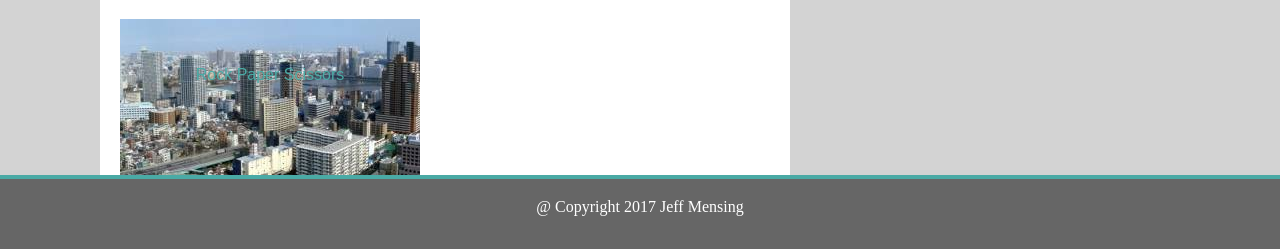
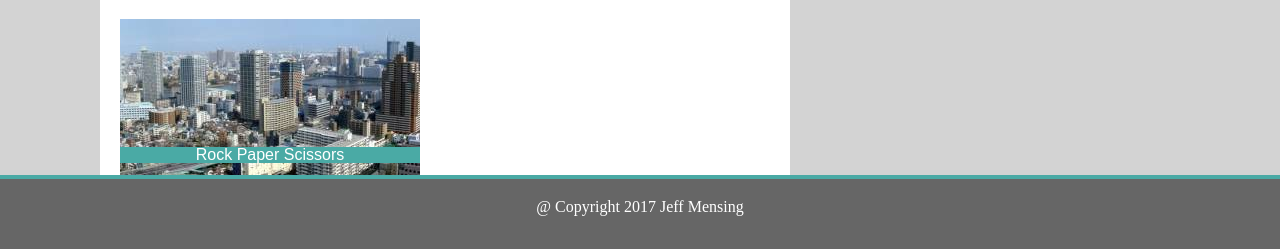
Before and after one commit to jeffmensing/Basic-Portfolio, a PHP site: page /portfolio.html in a window 1280 px wide. Shown: the part 609-858 px from the top of the page. Run offline with PHP 8.4, Linux system fonts and the light colour scheme.

Commit message:
updated portfolio, index and style sheet

```diff
--- a/assets/style.css
+++ b/assets/style.css
@@ -146,7 +146,8 @@ p1 {
 		width: 300px;
 		text-align:  center;
 		margin: 10px 0px 10px 5px;
-		background-image: url("../images/folioPic4.jpg");}
+		background-image: url("../images/folioPic4.jpg");
+	}
 
 #folio5 {
 		float: left;
@@ -154,7 +155,13 @@ p1 {
 		width: 300px;
 		text-align:  center;
 		margin: 10px 5px 10px 0px;
-		background-image: url("../images/folioPic5.jpg");}
+		background-image: url("../images/folioPic5.jpg");
+	}
+
+.imageText {
+    background-color: #4aaaa5;
+    color: #ffffff;
+}
 
 footer {
 		clear: both;
--- a/index.html
+++ b/index.html
@@ -30,7 +30,7 @@
 			<br>
 			<p1>Hi I am Jeff. Thanks for visiting my profile site. I am a general computer nerd and avid fan of technology. I have been in the IT/application support industry for 20 years. I am currently enrolled in the Coding Boot Camp at the University of Texas. My goal is to switch my career path from system management and application support to more programing and application development.</p1>
 			<br>
-			<p1>I am a native Austinite and love the outdoors. I am married to my lovely wife, Kim, and have 3 daughters: Elizabeth, Kayla and Brooke. Kim and I are expecting a baby girl due at the end of April. We also foster a 3 year old currently, and hope to adopt him eventually.</p1>
+			<p1>I am a native Austinite and love the Austin/central Texas area. I am married to my lovely wife, Kim, and have 3 daughters: Elizabeth, Kayla and Brooke. Kim and I are expecting a baby girl due at the end of April. We also foster a 3 year old currently, and hope to adopt him eventually.</p1>
 			<br>
 		</div>
 		<div id="Sidebar">
--- a/portfolio.html
+++ b/portfolio.html
@@ -25,11 +25,11 @@
 		<h2>Portfolio</h2>
 		<br>
 		<hr>
-		<div id="folio1"><br><br><br><h2>Hangman</h2></div>
-		<div id="folio2"><br><br><br><h2>RPG Game</div>
-		<div id="folio3"><br><br><br><h2>Trivia Game</h2></div>
-		<div id="folio4"><br><br><br><h2>Info Widget</h2></div>
-		<div id="folio5"><br><br><br><h2>Rock Paper Scissors</h2></div>
+		<div id="folio1"><br><br><br><br><br><br><br><br><p class="imageText">Hangman</p></div>
+		<div id="folio2"><br><br><br><br><br><br><br><br><p class="imageText">RPG Game</p></div>
+		<div id="folio3"><br><br><br><br><br><br><br><br><p class="imageText">Trivia Game</p></div>
+		<div id="folio4"><br><br><br><br><br><br><br><br><p class="imageText">Info Widget</p></div>
+		<div id="folio5"><br><br><br><br><br><br><br><br><p class="imageText">Rock Paper Scissors</p></div>
 	</div>
 		<div id="Sidebar">
 			<h2>Connect with Me</h2>
```
